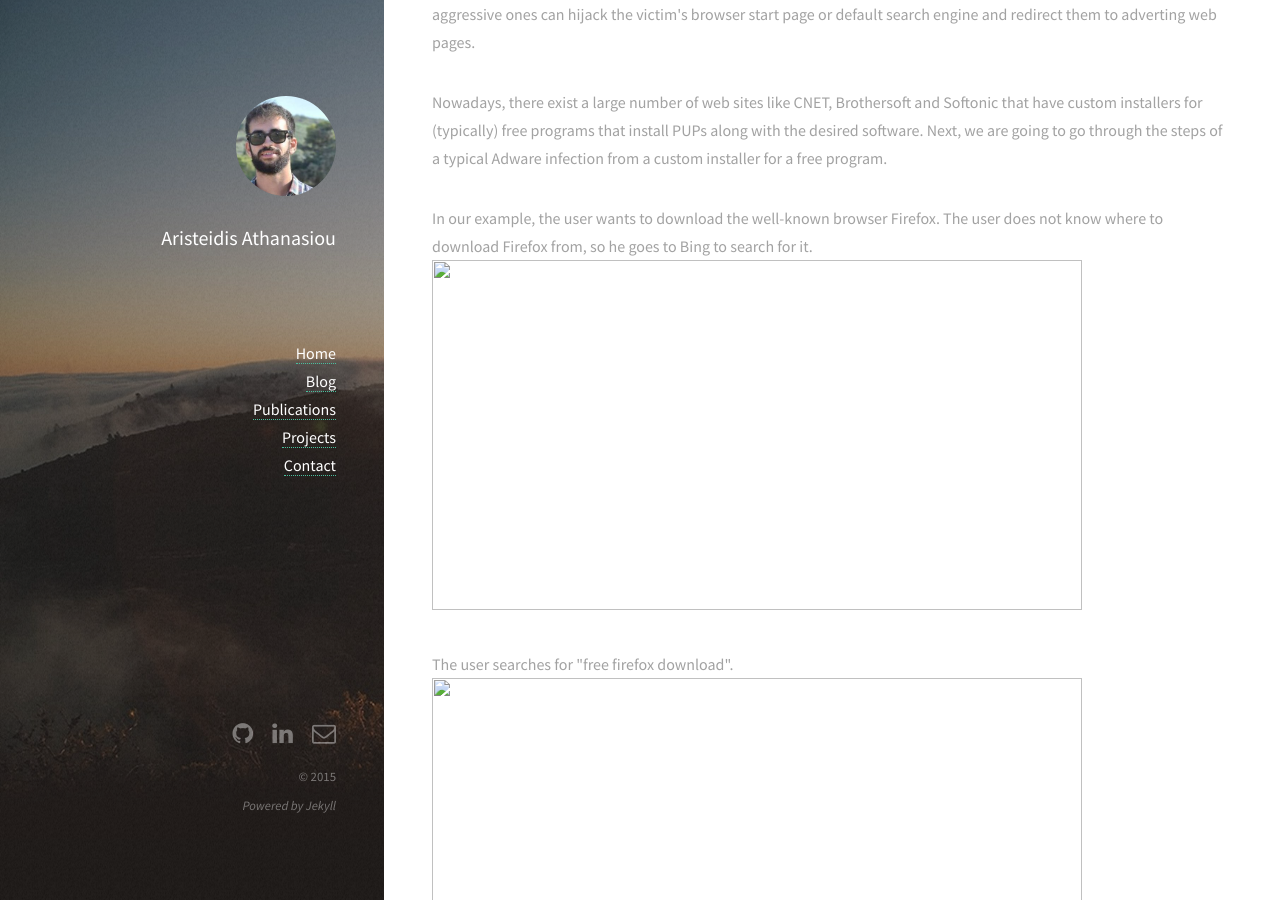
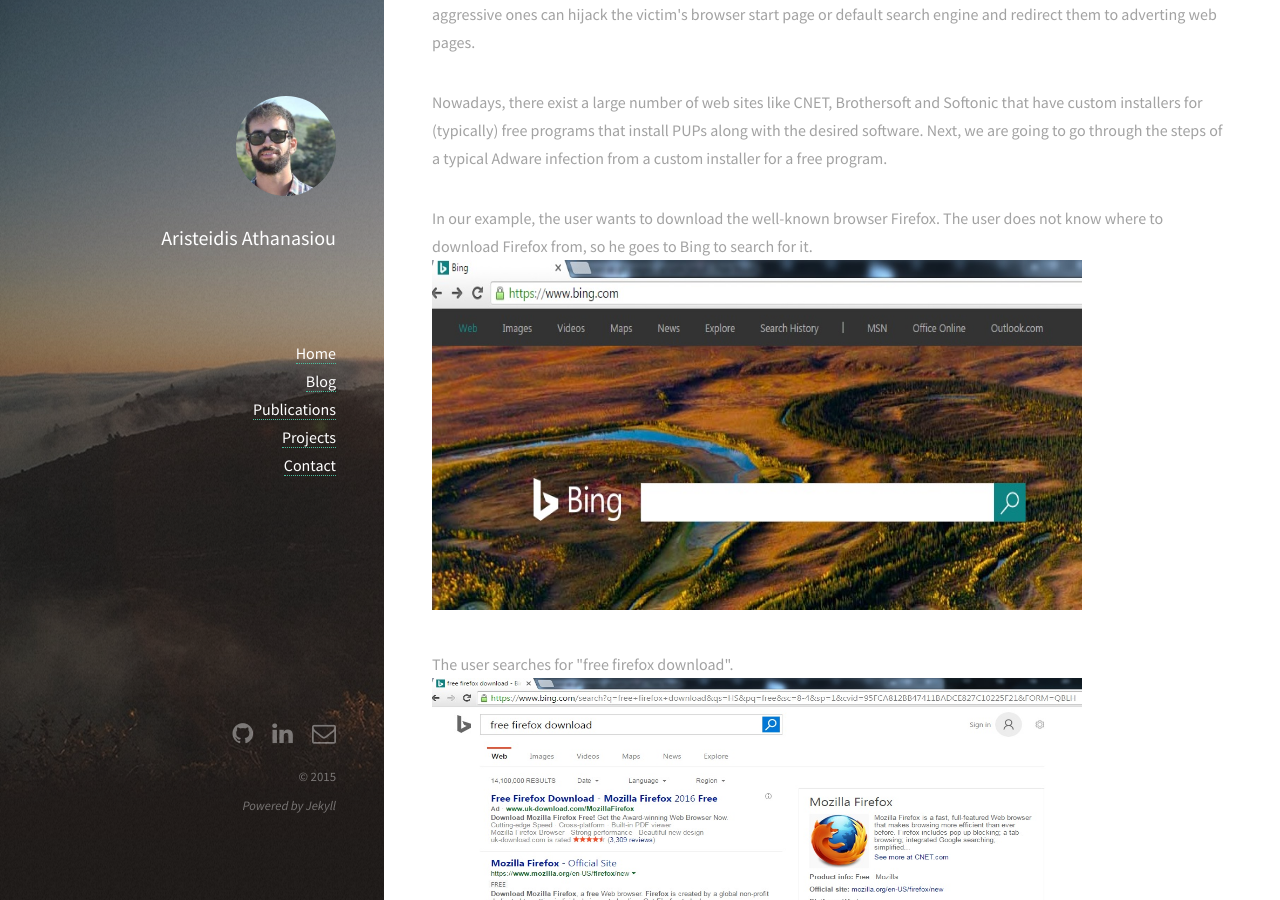
Before and after one commit to arisath/jekyll, a Jekyll site: the page built from _posts/2015-09-10-Malware-101.markdown, in a window 1280 px wide and 900 px high, scrolled down 1214 px. Built offline with Jekyll 4.4.1, drawn with Linux system fonts in a browser that asks for light colours; Markdown is read by kramdown in place of the engine named in the settings.

Commit message:
Fixed paths

```diff
--- a/_posts/2015-09-10-Malware-101.markdown
+++ b/_posts/2015-09-10-Malware-101.markdown
@@ -29,17 +29,17 @@
 </p>
 <p>
 In our example, the user wants to download the well-known browser Firefox. The user does not know where to download Firefox from, so he goes to Bing to search for it.
-<img src="/jekyll/adwareBlog/images/Bing.jpg" width="650" height="350" align="middle">
+<img src="/jekyll/images/adwareBlog/Bing.jpg" width="650" height="350" align="middle">
 </p>
 <p>
 The user searches for "free firefox download".
-<img src="/jekyll/adwareBlog/images/Bing%202.jpg" width="650" height="350" align="middle">
+<img src="/jekyll/images/adwareBlog/Bing%202.jpg" width="650" height="350" align="middle">
 </p>
 <p>
 Now notice that the first result Bing returned is <a href="http://44116001.r.msn.com/?ld=d3xNKoO0m3G8rpzulOzMNMJzVUCUwpLHFwVMEY_9DqSJPRbiZsU9EPBOAY-o6NDH4p4IaGljh-ayaQPJoEkHu-4r22jfwGtc0lA8QbZbPYC2Gtjv7dYlnFuoJKn0Yi0MRQ265I4ccspmlJlpQH6LhxJPwKDds44PGgW7OlLN1Gwz7mo4_Y&u=uk-download.com%2f%3fp%3dff%26kw%3d8%26utm_source%3dbing%26utm_medium%3dcpc%26utm_campaign%3dUKFS%26utm_term%3dfree%2520firefox%26utm_content%3dFirefox">"uk-download.com"</a>, whereas the software publisher's page (<a href="https://www.mozilla.org/en-GB/firefox/new/">Mozilla</a>) is second. The user without checking twice the results, clicks confidently on the first. The funny (and sad at the same time) thing about the webpage, is that it has earned the <a href="https://www.mcafeesecure.com/verify?host=uk-download.com">McAfee "Secure" certification</a>.
-<img src="/jekyll/adwareBlog/images/ukdownload.jpg" width="650" height="350">
+<img src="/jekyll/images/adwareBlog/ukdownload.jpg" width="650" height="350">
 </p>
 <p>
 The user thinks he has just downloaded a legit version of Firefox, while what he really did was nothing else than infecting his system. If the user had uploaded the installer to <a href="https://virustotal.com">Virus Total</a>, he would be looking at <a href="https://virustotal.com/en/file/82919545f3ed61f6052b6827b831eaf084ce4950e0dc116fe18efe88a79b2af8/analysis">this</a>.
-<img src="/jekyll/adwareBlog/images/VirusTotal.jpg" width="650" height="350">
+<img src="/jekyll/images/adwareBlog/VirusTotal.jpg" width="650" height="350">
 </p>
```
